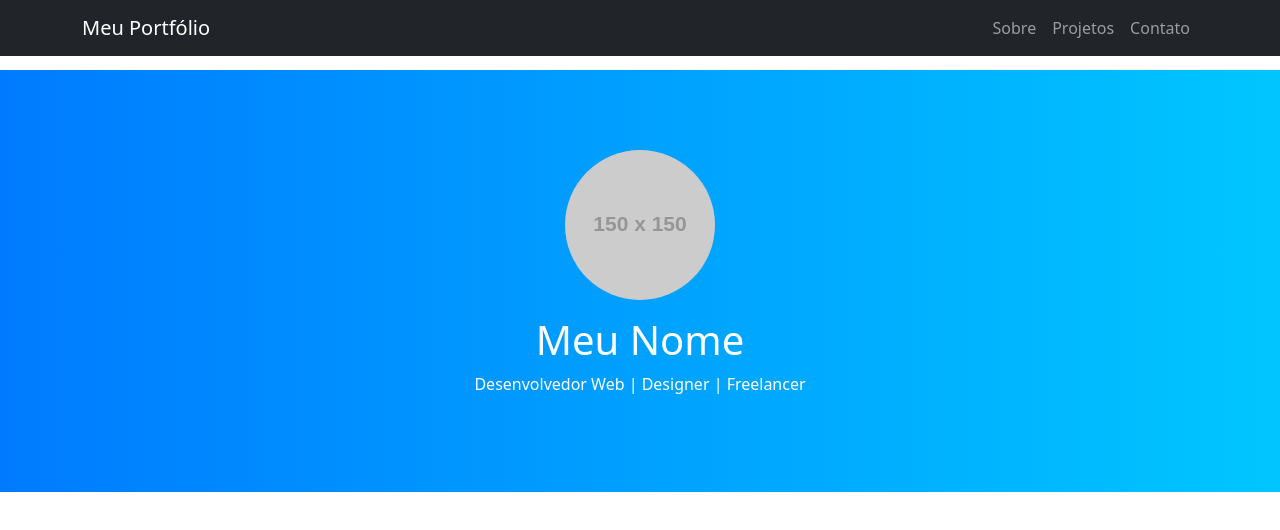
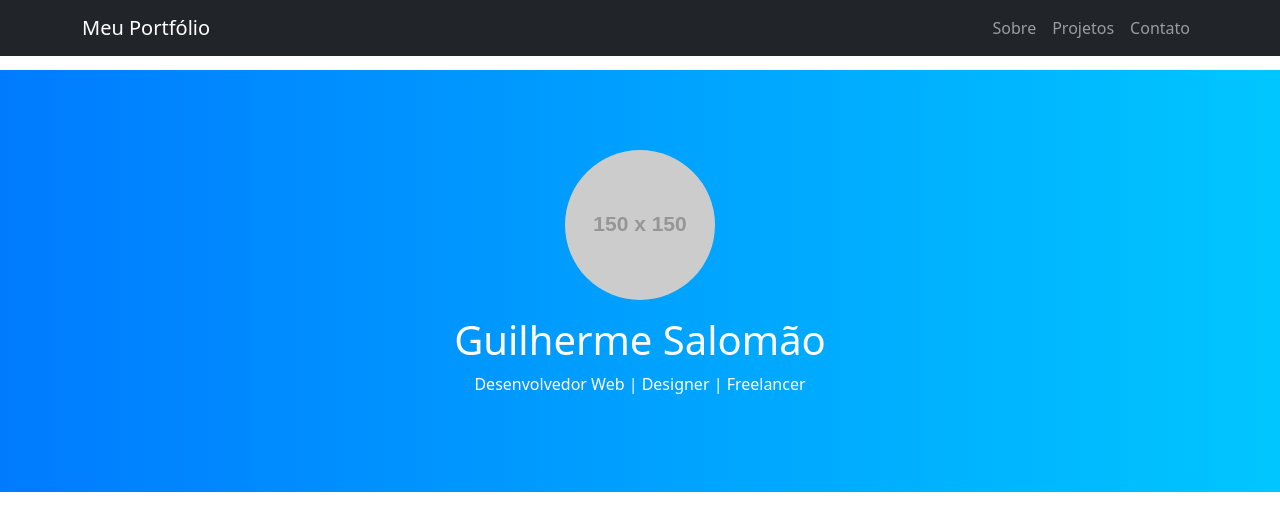
Before and after one commit to Guilherme-Salomao/Portifolio, a plain HTML site: page index.html in a window 1280 px wide. Drawn offline with nearby package versions, Linux system fonts and the light colour scheme; placeholder pictures from the web are drawn by us.

Commit message:
Alterando nome

```diff
--- a/index.html
+++ b/index.html
@@ -31,7 +31,7 @@
     <header class="hero text-center">
         <div class="container">
             <img src="https://via.placeholder.com/150" alt="Minha Foto">
-            <h1 class="mt-3">Meu Nome</h1>
+            <h1 class="mt-3">Guilherme Salomão</h1>
             <p>Desenvolvedor Web | Designer | Freelancer</p>
         </div>
     </header>
```
